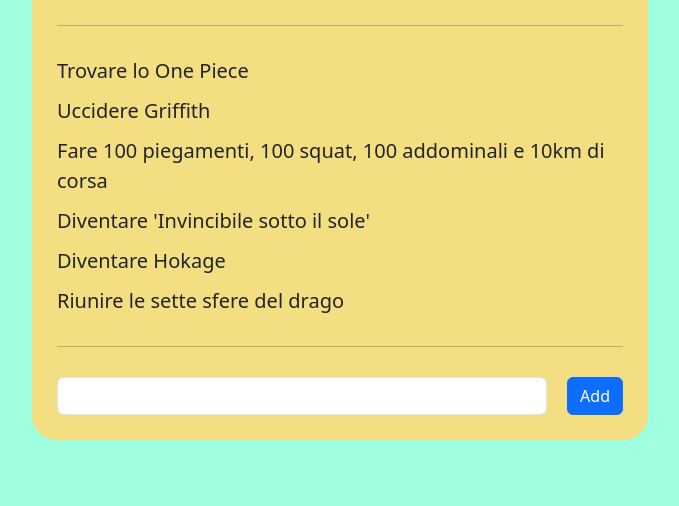
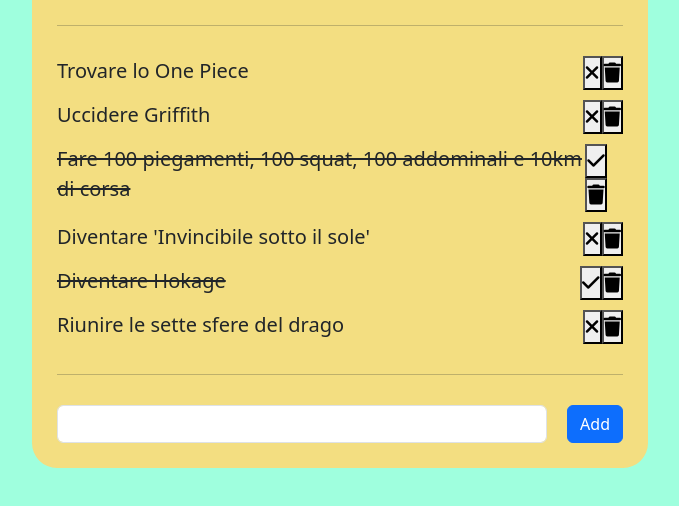
Before and after one commit to ChristianBianchi99/vue-todolist, a plain HTML site: page index.html in a window 1280 px wide. Shown: the part 126-632 px from the top of the page, without its empty margins (300-979 px from the left). Drawn offline with nearby package versions, Linux system fonts and the light colour scheme.

Commit message:
Agg tasti gestione task

```diff
--- a/css/style.css
+++ b/css/style.css
@@ -28,3 +28,7 @@
 input {
     margin-right: 20px;
 }
+/* Status */
+.task-done {
+    text-decoration: line-through;
+}
--- a/index.html
+++ b/index.html
@@ -21,8 +21,20 @@
                     <hr>
                     <!-- List -->
                     <ul>
-                        <li v-for="task in tasks">
-                            {{task.text}}
+                        <li v-for="(task, index) in tasks">
+                            <div class="task-row d-flex justify-content-between">
+                                <div class="task-text" :class="task.done=== true ? 'task-done' : ''">
+                                    {{task.text}}
+                                </div>
+                                <div class="task-btns">
+                                    <button @click="changeTaskStatus(task)">
+                                        <i class="fa-solid" :class="task.done=== true ? 'fa-check' : 'fa-xmark'"></i>
+                                    </button>
+                                    <button @click="deleteTask(index)">
+                                        <i class="fa-solid fa-trash"></i>
+                                    </button>
+                                </div>
+                            </div>
                         </li>
                     </ul>
                     <hr>
--- a/js/script.js
+++ b/js/script.js
@@ -14,7 +14,7 @@
                 },
                 {
                     text    : "Fare 100 piegamenti, 100 squat, 100 addominali e 10km di corsa",
-                    done    : false,
+                    done    : true,
                 },
                 {
                     text    : "Diventare 'Invincibile sotto il sole'",
@@ -22,7 +22,7 @@
                 },
                 {
                     text    : "Diventare Hokage",
-                    done    : false,
+                    done    : true,
                 },
                 {
                     text    : "Riunire le sette sfere del drago",
@@ -30,5 +30,13 @@
                 },
             ]
         }
-    }
+    },
+    methods: {
+        changeTaskStatus(task){
+            task.done = !task.done
+        },
+        deleteTask(index){
+            this.tasks.splice(index, 1)
+        }
+    },
 }).mount('#app');
```
